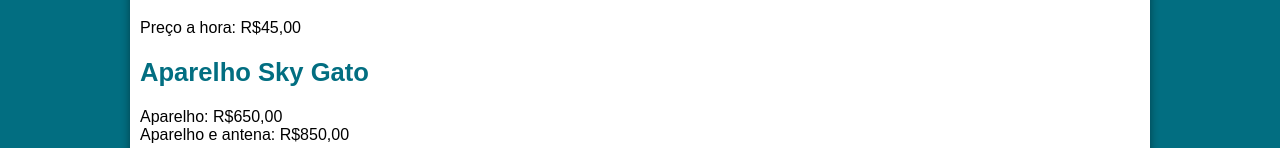
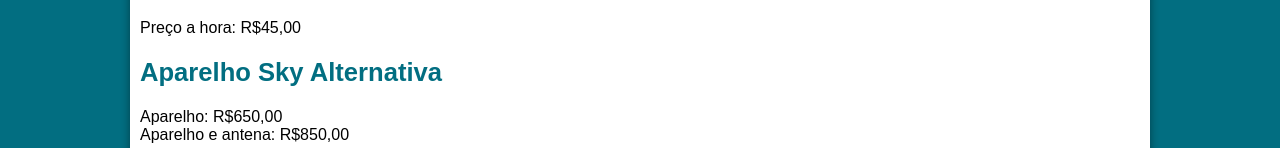
Before and after one commit to brunopp00/dfinstalacoes, a plain HTML site: page paginadevendas.html in a window 1280 px wide. Shown: the part 449-597 px from the top of the page. Drawn offline with Linux system fonts and the light colour scheme.

Commit message:
Update paginadevendas.html

```diff
--- a/paginadevendas.html
+++ b/paginadevendas.html
@@ -111,7 +111,7 @@
         <p>
             Preço a hora: R$45,00
         </p>
-        <h2>Aparelho Sky Gato</h2>
+        <h2>Aparelho Sky Alternativa</h2>
         <p>
             Aparelho: R$650,00 <br>
             Aparelho e antena: R$850,00
```
